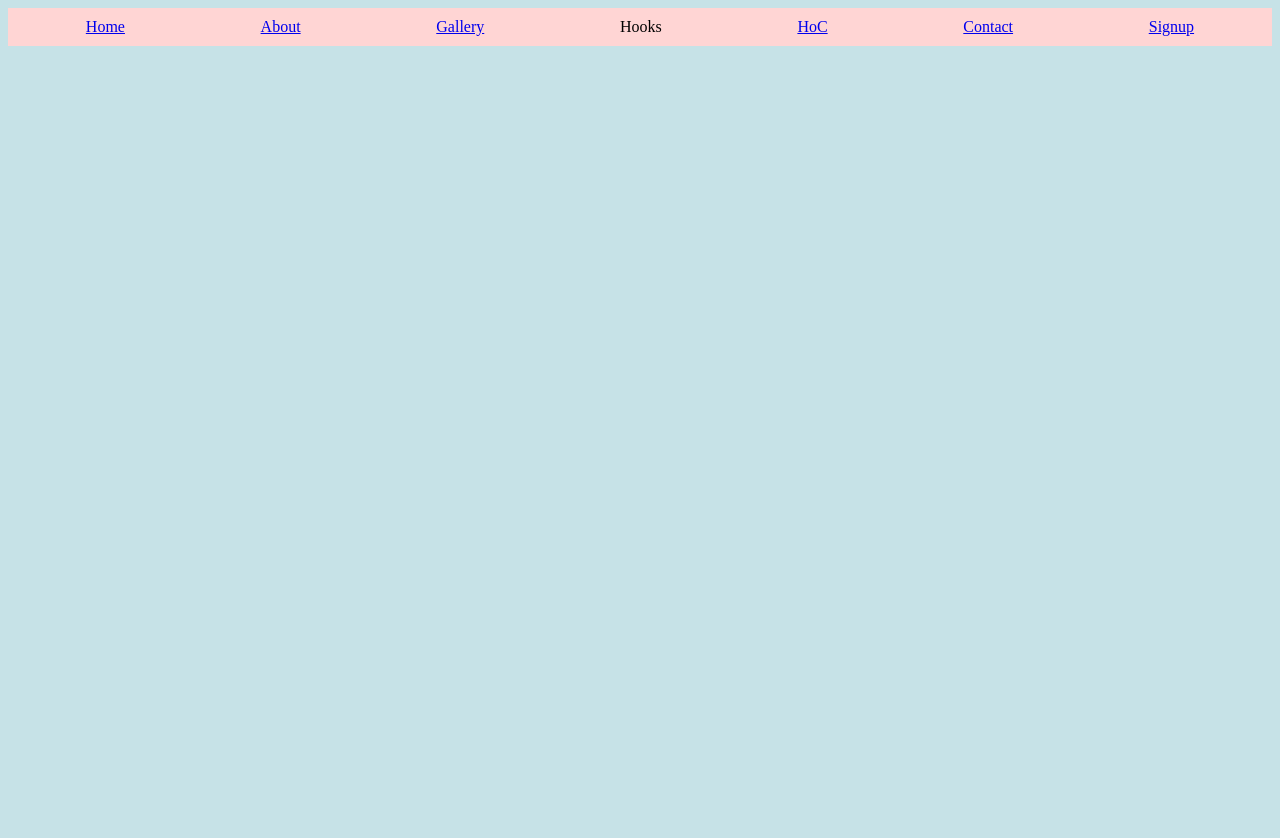
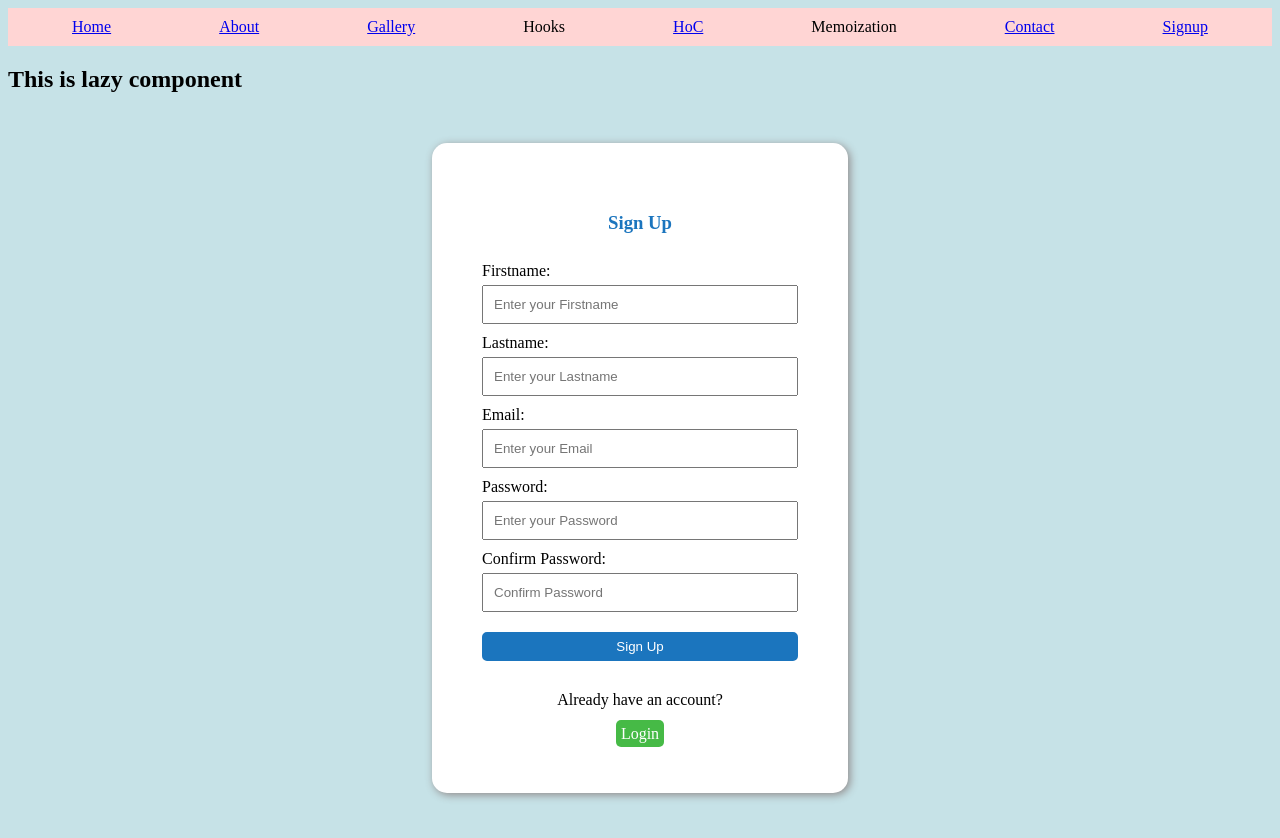
Before and after one commit to Thiriloksha-s/Mern_Stack, a React (Vite) app in the folder frontend_mern/: page /lazy in a window 1280 px wide. Shown: the top 838 px of the page. Before the commit the page ends 800 px from the top, so only its background shows below. Built offline with nearby package versions, Linux system fonts and the light colour scheme.

Commit message:
Day 11 AN commit

```diff
--- a/frontend_mern/src/App.jsx
+++ b/frontend_mern/src/App.jsx
@@ -17,6 +17,10 @@ import UseMemo from './components/FunctionalComponents/Hooks/UseMemo'
 import UseCallback from './components/FunctionalComponents/Hooks/UseCallback'
 import UseMemoize from './components/FunctionalComponents/Hooks/UseMemoize'
 import HoC from './components/FunctionalComponents/HoC/HoC'
+import Memo from './components/FunctionalComponents/Memoization/Memo1'
+import Number from './components/FunctionalComponents/Memoization/Number1'
+import Text from './components/FunctionalComponents/memoization/Text'
+import LazyLoadingAndSuspense from './components/FunctionalComponents/Memoization/LazyLoadingAndSuspense.jsx'
 import {BrowserRouter,Routes,Route} from 'react-router-dom'
 
 function App() {
@@ -39,6 +43,8 @@ function App() {
                <Route path='/contact' element={<Contact />}/>
                <Route path='/signup' element={<Signup />}/>
                <Route path='/login' element={<Login/>}/>
+               <Route path='/memo' element={<Memo/>}/>
+               <Route path='/lazy' element={<LazyLoadingAndSuspense/>}/>
             </Routes>
         </BrowserRouter>
 
--- /dev/null
+++ b/frontend_mern/src/components/FunctionalComponents/Memoization/LazyLoadingAndSuspense.jsx
@@ -0,0 +1,18 @@
+import React from 'react'
+import {Suspense,lazy} from "react"
+const LazyComp=lazy(()=>import ("../Signup.jsx"))
+
+const LazyLoadingAndSuspense = () => {
+  return (
+    <div>
+        <Suspense fallback={<h1>Loading...</h1>}>
+          <h2>This is lazy component</h2>
+          <LazyComp/>
+        </Suspense>
+
+    </div>
+
+  )
+}
+
+export default LazyLoadingAndSuspense
--- /dev/null
+++ b/frontend_mern/src/components/FunctionalComponents/Memoization/Memo1.jsx
@@ -0,0 +1,13 @@
+import React from 'react'
+import Number from './Number1'
+const Memo = () => {
+  return (
+    <div>
+        <h1>This is a Memo component</h1>
+        <Number/>
+        <Text/>
+    </div>
+  )
+}
+
+export default Memo
--- /dev/null
+++ b/frontend_mern/src/components/FunctionalComponents/Memoization/Number1.jsx
@@ -0,0 +1,14 @@
+import React from 'react'
+import {memo,useState} from 'react'
+const Number = () => {
+  var[number,setNumber]=useState(0)
+  return (
+    <div>
+        <h2>This is number box</h2>
+        <input type="number" value={number} onChange={e=>setNumber(e.target.value)}/>
+        <h3>The number typed is {number}</h3>
+    </div>
+  )
+}
+
+export default memo(Number)
--- /dev/null
+++ b/frontend_mern/src/components/FunctionalComponents/Memoization/Text.jsx
@@ -0,0 +1,14 @@
+import React from 'react'
+import {memo,useState} from 'react'
+const Text = () => {
+  var[text,setText]=useState("");
+  return (
+        <div>
+            <h2>This is text box</h2>
+            <input type="text" value={text} onChange={e=>setText(e.target.value)}/>
+            <h3>The text typed is {text}</h3>
+        </div>
+      )
+}
+
+export default memo(Text)
--- a/frontend_mern/src/components/FunctionalComponents/Navbar.jsx
+++ b/frontend_mern/src/components/FunctionalComponents/Navbar.jsx
@@ -4,6 +4,7 @@ import { useState } from "react";
 
 const Navbar = () => {
   const [isOpen, setOpen]=useState(false);
+  const [open, setopen]=useState(false);
   return (
     <header>
       <nav>
@@ -29,7 +30,7 @@ const Navbar = () => {
         </div>
         <li>*/}
 
-          <li className="dropdown" onMouseEnter={()=>setOpen(!isOpen)} onMouseLeave={() => setOpen(!isOpen)}>
+          <div className="dropdown" onMouseEnter={()=>setOpen(!isOpen)} onMouseLeave={() => setOpen(!isOpen)}>
           <span>Hooks</span>
             {isOpen && (
               <ol className="dropdown1">
@@ -56,10 +57,29 @@ const Navbar = () => {
                 </li>
               </ol>
             )}
-          </li>
+          </div>
           <li>
           <Link to="/hoc">HoC</Link>
         </li>
+        <div className="dropdown" onMouseEnter={()=>setopen(!open)} onMouseLeave={() => setopen(!open)}>
+          <span>Memoization</span>
+            {open && (
+              <ol className="dropdown1">
+                <li>
+                  <Link to="/memo">Memo</Link>
+                </li>
+                <li>
+                  <Link to="/number">Number</Link>
+                </li>
+                <li>
+                  <Link to="/text">Text</Link>
+                </li>
+                <li>
+                  <Link to="/lazyloadingandsuspense">LazyLoadingAndSuspense</Link>
+                </li>
+              </ol>
+            )}
+        </div>
         <li>
           <Link to="/contact">Contact</Link>
         </li>
```
